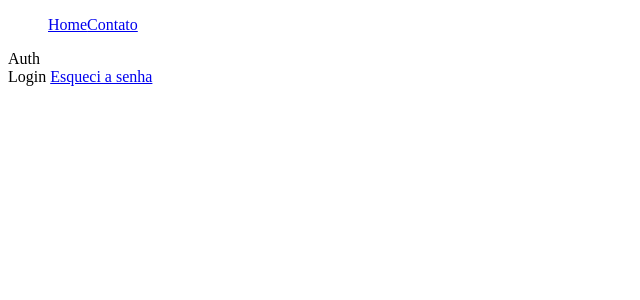
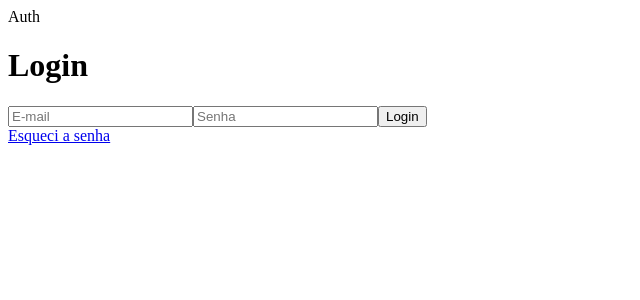
Before and after one commit to especializati/vue-3-pinia-typescript-acl, a Vue app: page / in a window 1280 px wide. Shown: the top 300 px of the page, without its empty margins (0-640 px from the left). Built offline with nearby package versions, Linux system fonts and the light colour scheme.

Commit message:
feat: create logic auth

```diff
--- a/src/App.vue
+++ b/src/App.vue
@@ -3,14 +3,5 @@ import { RouterView } from 'vue-router'
 </script>
 
 <template>
-  <aside>
-    <ul>
-      <a href="/admin">Home</a>
-      <a href="/admin/contato">Contato</a>
-    </ul>
-  </aside>
   <RouterView />
 </template>
-
-<style scoped>
-</style>
--- a/src/pages/Auth/LoginPage.vue
+++ b/src/pages/Auth/LoginPage.vue
@@ -1,9 +1,43 @@
-<script setup lang="ts">
+<script lang="ts">
+import { ref } from 'vue';
+import UserGatewayHttp from '../../infra/gateway/UserGatewayHttp';
+
+export default {
+    setup() {
+        const loading = ref(false)
+        const email = ref('')
+        const password = ref('')
+
+        const auth = () => {
+            loading.value = true
+            const userGateway = new UserGatewayHttp
+            userGateway.login(email.value, password.value)
+            .then(response => console.log(response))
+            .catch(error => console.log(error))
+            .finally(() => loading.value = false)
+        }
+
+        return {
+            email,
+            password,
+            loading,
+            auth
+        }
+    }
+}
 </script>
 
 <template>
     <div>
-        Login
+        <h1>Login</h1>
+        <form action="#" method="post" @submit.prevent="auth">
+            <input type="email" name="email" placeholder="E-mail" v-model="email">
+            <input type="password" name="password" placeholder="Senha" v-model="password">
+            <button type="submit" :class="{ disabled : loading }">
+                <span v-if="loading">Enviando...</span>
+                <span v-else>Login</span>
+            </button>
+        </form>
         <a href="/esqueci-a-senha">Esqueci a senha</a>
     </div>
 </template>
```
